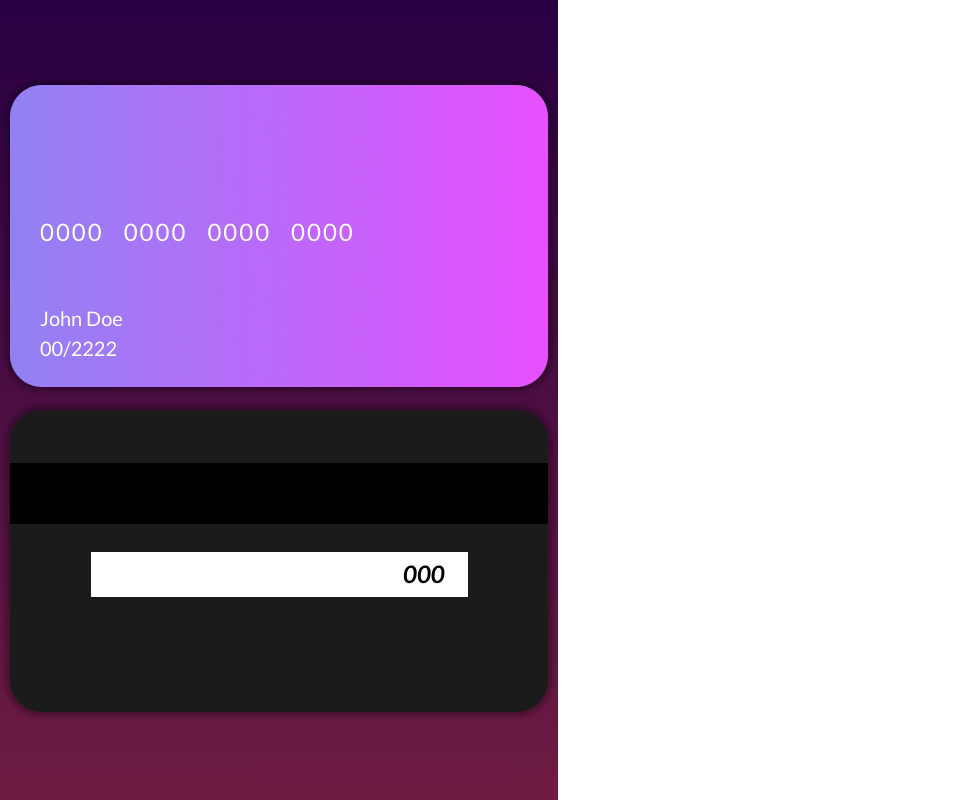
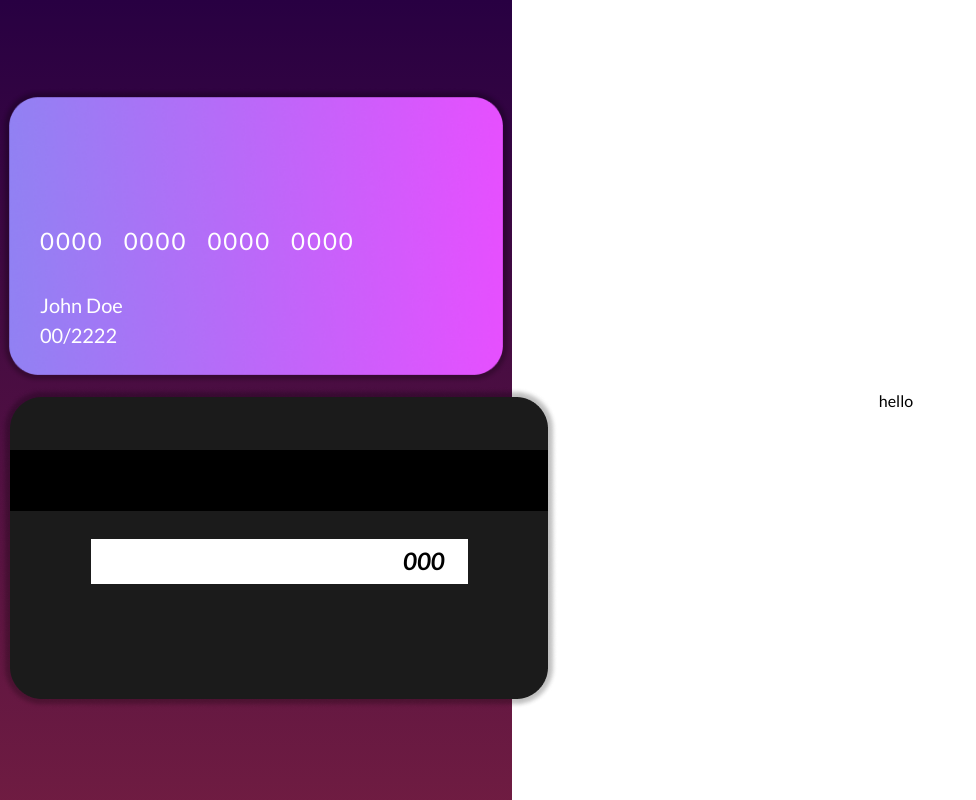
Before and after one commit to Ashard/interactive-credit-card, a plain HTML site: page index.html in a window 1280 px wide. Shown: the whole page, without its empty margins (0-976 px from the left). Drawn offline with Linux system fonts and the light colour scheme.

Commit message:
adding some responsiveness

```diff
--- a/index.html
+++ b/index.html
@@ -15,7 +15,7 @@
        <section class="interactive-card-section">
         <div class="card-front-and-back-container">
             <div class="card-front-container">
-                <img src="card-front.png" alt="">
+                <img src="card-front.png" alt="" class="card-front">
 
                 <div class="card-number-container">
                     <p class="card-number">0000</p>
@@ -39,6 +39,12 @@
         </div>
 
        </section>
+
+       <section>
+        <div class="user-input-container">
+            <p>hello</p>
+        </div>
+       </section>
     </div>
 </body>
 </html>
--- a/styles.css
+++ b/styles.css
@@ -10,13 +10,13 @@ body {
 
 .grid {
     display: grid;
-    grid-template-columns: 40% auto;
+    grid-template-columns: minmax(435px, 40%) auto;
     height: 100vh;
 }
 
 .interactive-card-section {
     background-image: linear-gradient(#280042, rgba(95, 3, 45, 0.9));
-    min-width: 558px;
+    /* min-width: 558px; */
 }
 
 .card-front-container {
@@ -26,6 +26,11 @@ body {
     align-self: center;
 }
 
+
+.card-front {
+    width: 100%;
+    /* height: auto; */
+}
 
 
 .card-front-and-back-container {
@@ -38,7 +43,8 @@ body {
 .card-number-container {
     display: flex;
     position: absolute;
-    top: 142px;
+    /* top: 142px; */
+    top: 46%;
     left: 40px;
     gap: 20px;
 }
@@ -91,3 +97,12 @@ body {
     top: 159px;
 
 }
+
+.user-input-container {
+    width: 100%;
+    height: 100%;
+    display: flex;
+    align-items: center;
+    justify-content: center;
+    /* margin: auto; */
+}
```
